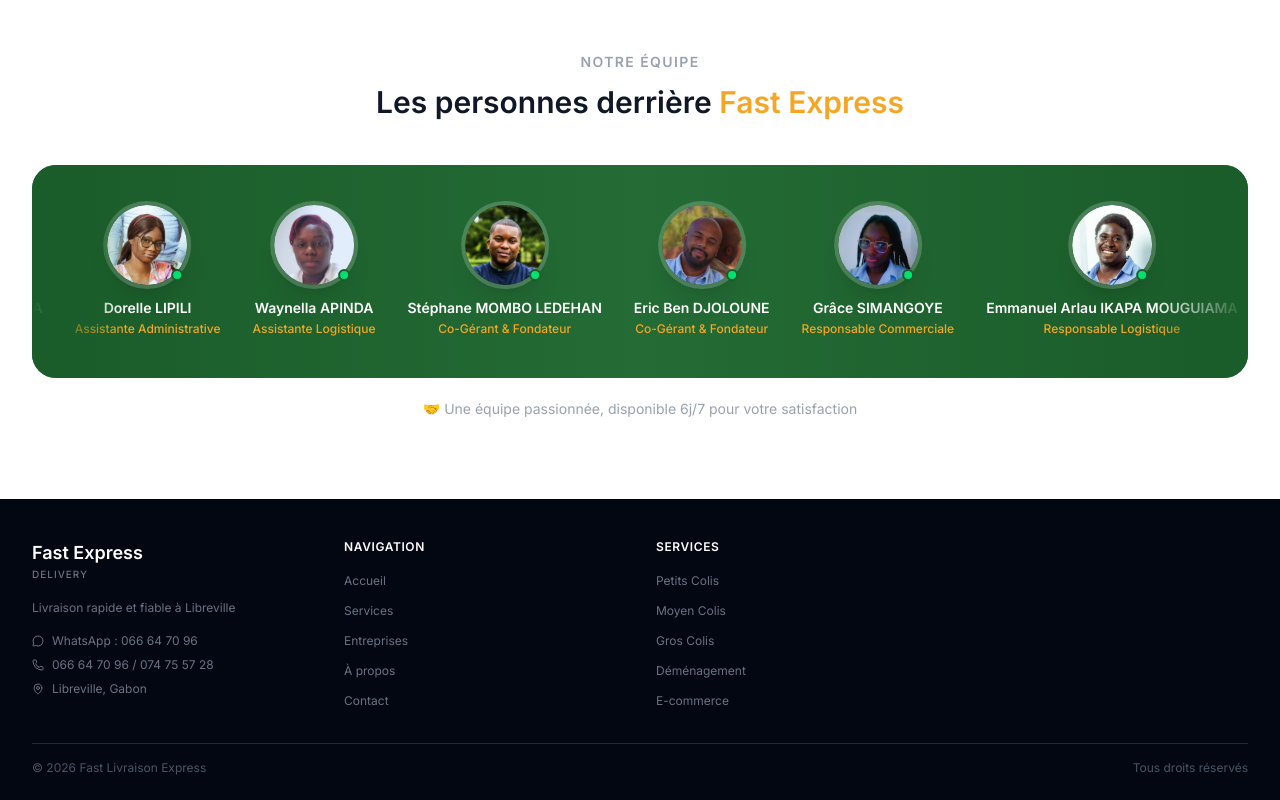
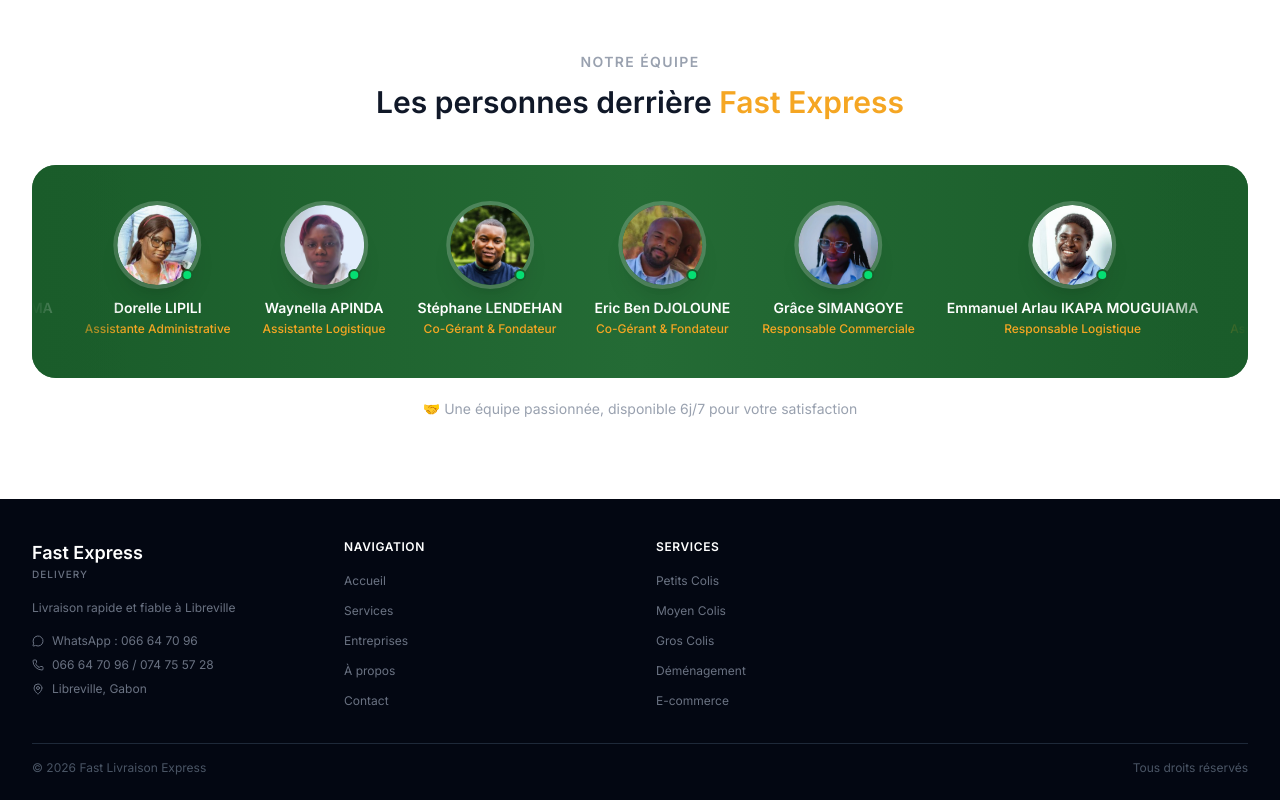
Before and after one commit to Nelge-3D/fastexpress, a Next.js app: page /about in a window 1280 px wide. Shown: the part 869-1669 px from the top of the page. Built offline with nearby package versions, Linux system fonts and the light colour scheme.

Commit message:
correction du nom de famille de mr Stephane

```diff
--- a/src/app/about/about-client.tsx
+++ b/src/app/about/about-client.tsx
@@ -27,9 +27,9 @@
     color: 'bg-emerald-600'
   },
   {
-    name: 'Stéphane MOMBO LEDEHAN',
+    name: 'Stéphane LENDEHAN',
     role: 'Co-Gérant & Fondateur',
-    photo: '/team/mombo-ledehan-stephane.png',
+    photo: '/team/lendehan-stephane.png',
     color: 'bg-amber-500'
   },
   {
```
Also changed, not shown: public/team/lendehan-stephane.png (renamed from public/team/mombo-ledehan-stephane.png).
